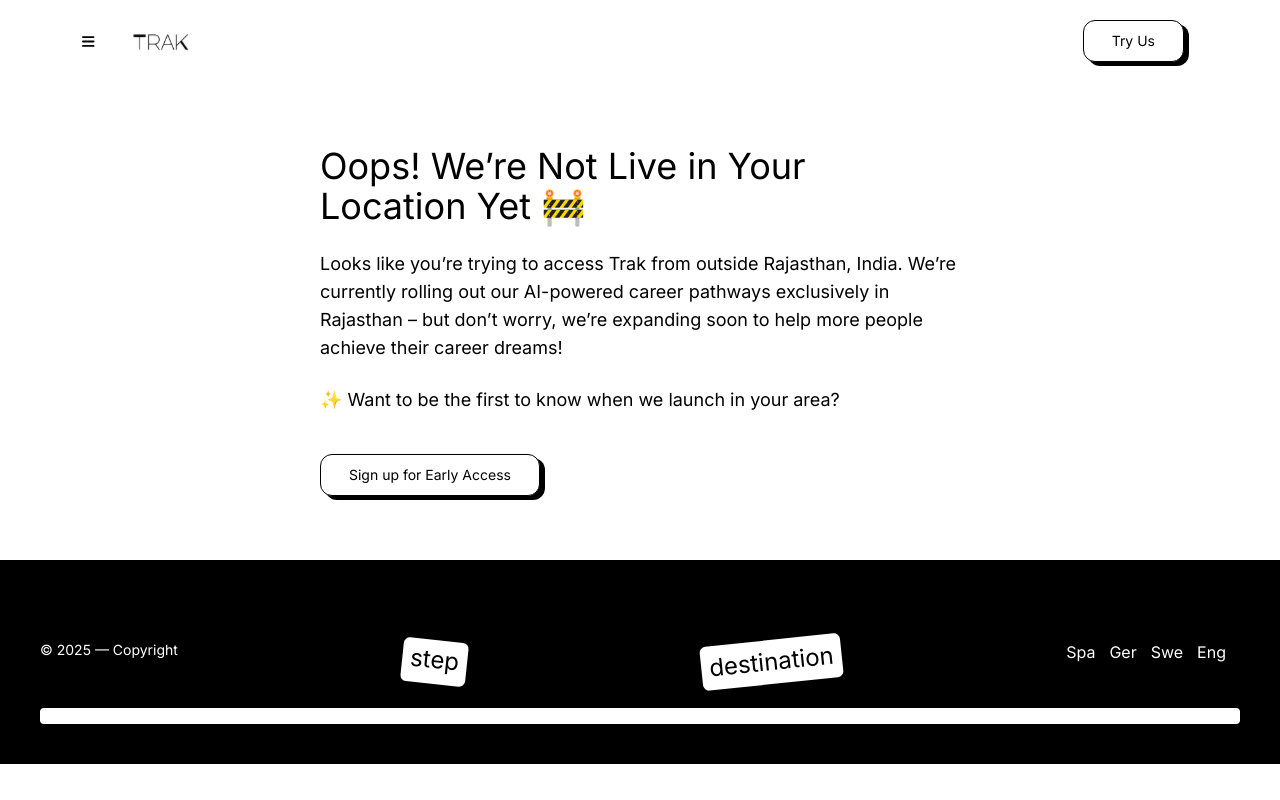
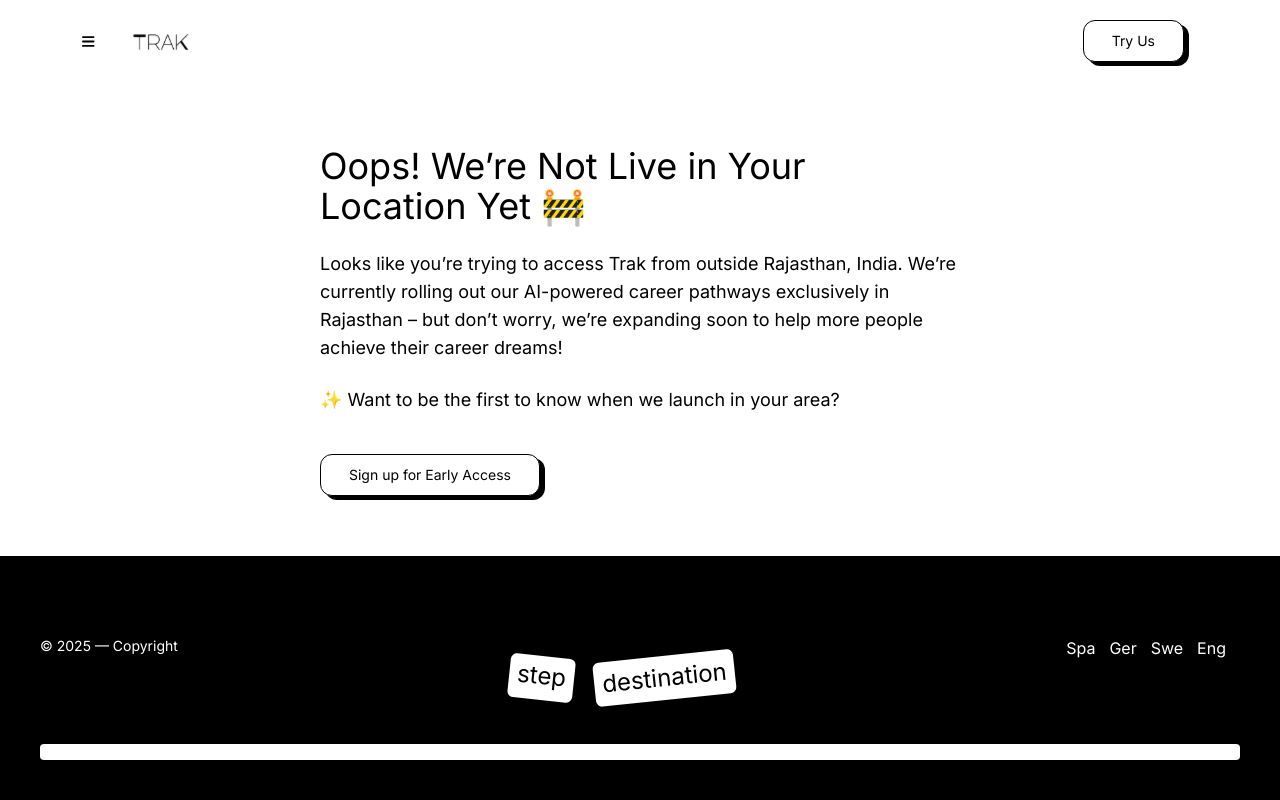
Before and after one commit to VishalMyla/Trak, a React (Vite) app: page /error in a window 1280 px wide. Built offline with nearby package versions, Linux system fonts and the light colour scheme; a web font is replaced by a local one.

Commit message:
error page fixed

```diff
--- a/src/pages/Error.jsx
+++ b/src/pages/Error.jsx
@@ -6,20 +6,23 @@
     <>
 
 
-    <div className='w-[50%] mx-auto  my-16'>
+    <div className='w-[50%] mx-auto  my-16 max-md:w-full max-md:px-5 max-md:mb-80'>
         <h1 className='text-4xl '>Oops! We’re Not Live in Your Location Yet 🚧</h1>
         <p className='text-lg  mt-6'>Looks like you’re trying to access Trak from outside Rajasthan, India. We’re currently rolling out our AI-powered career pathways exclusively in Rajasthan – but don’t worry, we’re expanding soon to help more people achieve their career dreams!</p>
         <p className='text-lg mt-6'>✨ Want to be the first to know when we launch in your area? </p>
         <Button txt="Sign up for Early Access" />
         </div>
-        <footer className=' bg-black py-10 px-10'>
+        <footer className=' bg-black py-10 px-10 max-md:px-5 max-md:py-5 fixed bottom-0 w-full '>
         <div className='flex justify-between mt-10 max-md:flex-col'>
             <p className='text-sm text-white'>© 2025 — Copyright</p>
-            <span className='bg-white inline-block text-black rounded-md px-2 py-1 text-2xl mx-2.5 rotate-6'
+
+         <span className='flex justify-between my-5'>
+         <span className='bg-white inline-block text-black rounded-md px-2 py-1 max-md:text-lg text-2xl mx-2.5 rotate-6 max-md:w-fit'
         >step</span>
 
-<span className='bg-white inline-block text-black rounded-md px-2 py-1.5 text-2xl mx-2.5 -rotate-6'
+<span className='bg-white inline-block text-black rounded-md px-2 py-1.5 text-2xl max-md:text-lg mx-2.5 -rotate-6 max-md:w-fit'
         >destination</span>
+         </span>
              <div className='flex justify-between text-white'>
                 <p className='mr-3.5 cursor-pointer hover:text-green-600'>Spa</p>
                 <p className='mr-3.5 cursor-pointer hover:text-green-600 '>Ger</p>
```
